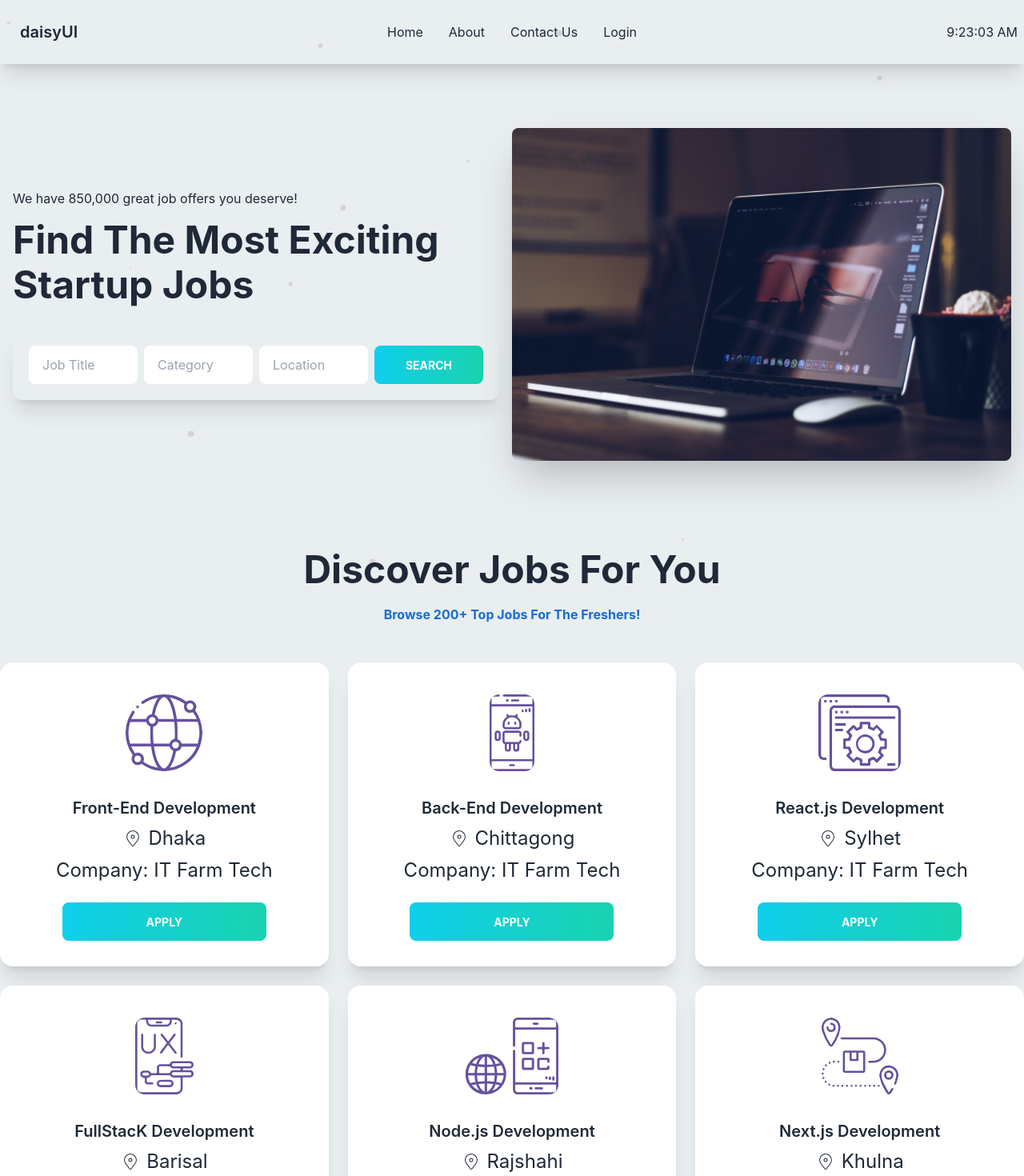
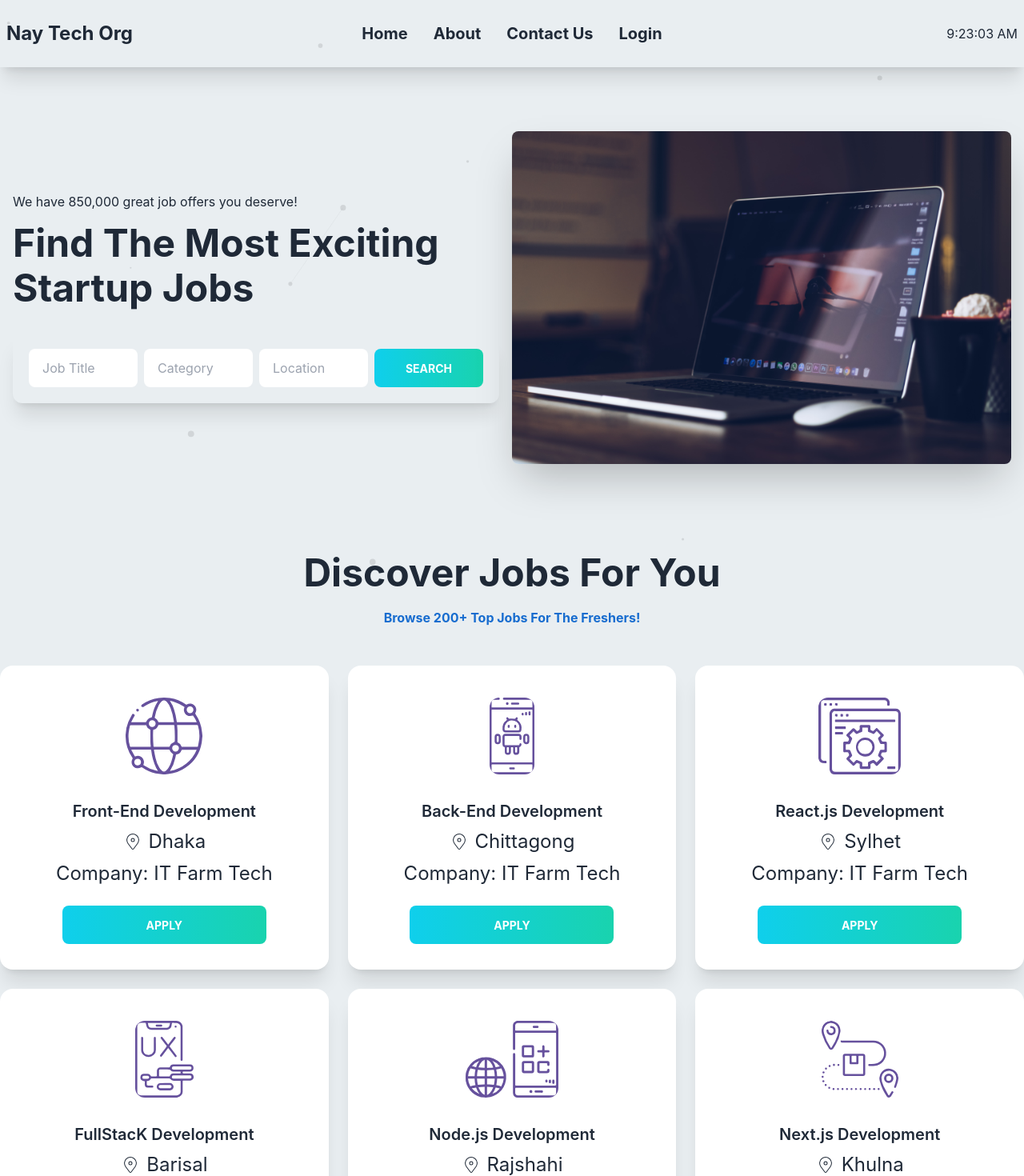
Before and after one commit to Sayeednayeem1/job-finder, a React (Create React App) app: page / in a window 1280 px wide. Shown: the top 1470 px of the page at 80% size. Built offline with nearby package versions, Linux system fonts and the light colour scheme; no server answers.

Commit message:
created ApplyForm component for Job seakers application form

```diff
--- /dev/null
+++ b/src/Pages/ApplyForm/ApplyForm.js
@@ -0,0 +1,40 @@
+import React from 'react';
+
+const ApplyForm = () => {
+    return (
+        <div>
+            <div className="hero bg-base-200">
+                <div className="hero-content flex-col lg:flex-row-reverse">
+                    <div className="text-center lg:text-left">
+                        <h1 className="text-5xl font-bold">Login now!</h1>
+                        <p className="py-6">Provident cupiditate voluptatem et in. Quaerat fugiat ut assumenda excepturi exercitationem quasi. In deleniti eaque aut repudiandae et a id nisi.</p>
+                    </div>
+                    <div className="card flex-shrink-0 w-full max-w-sm shadow-2xl bg-base-100">
+                        <div className="card-body">
+                            <div className="form-control">
+                                <label className="label">
+                                    <span className="label-text">Email</span>
+                                </label>
+                                <input type="text" placeholder="email" className="input input-bordered" />
+                            </div>
+                            <div className="form-control">
+                                <label className="label">
+                                    <span className="label-text">Password</span>
+                                </label>
+                                <input type="text" placeholder="password" className="input input-bordered" />
+                                <label className="label">
+                                    <a href="#" className="label-text-alt link link-hover">Forgot password?</a>
+                                </label>
+                            </div>
+                            <div className="form-control mt-6">
+                                <button className="btn btn-primary">Login</button>
+                            </div>
+                        </div>
+                    </div>
+                </div>
+            </div>
+        </div>
+    );
+};
+
+export default ApplyForm;
--- a/src/Pages/Home/JobsCategory/FresherJobs/FresherJob.js
+++ b/src/Pages/Home/JobsCategory/FresherJobs/FresherJob.js
@@ -1,5 +1,6 @@
 import React from 'react';
 import { CiLocationOn } from "react-icons/ci";
+import { Link } from 'react-router-dom';
 
 const FresherJob = ({ data }) => {
     const { name, location, companyName, logo } = data;
@@ -14,7 +15,7 @@ const FresherJob = ({ data }) => {
                     <p className='text-2xl flex items-center'><CiLocationOn className='mr-2' /> {location}</p>
                     <p className='text-2xl flex items-center'>Company: {companyName}</p>
                     <div className="card-actions mt-4">
-                        <input className="btn btn-primary bg-gradient-to-r from-[#0FCFEC] to-[#19D3AE] text-white font-bold border-none" value='Apply' type="text" />
+                        <Link to='/applyForm'><input className="btn btn-primary bg-gradient-to-r from-[#0FCFEC] to-[#19D3AE] text-white font-bold border-none" value='Apply' readOnly type="text" /></Link>
                     </div>
                 </div>
             </div>
--- a/src/Pages/Shared/Navbar/Navbar.js
+++ b/src/Pages/Shared/Navbar/Navbar.js
@@ -15,14 +15,14 @@ const Navbar = () => {
 
 
     const navItems = <React.Fragment>
-        <li><Link to='/'>Home</Link></li>
-        <li><Link to='/about'>About</Link></li>
-        <li><Link to='/contactUs'>Contact Us</Link></li>
+        <li className="text-xl font-bold"><Link to='/'>Home</Link></li>
+        <li className="text-xl font-bold"><Link to='/about'>About</Link></li>
+        <li className="text-xl font-bold"><Link to='/contactUs'>Contact Us</Link></li>
         {
             user?.uid ?
-                <li><button onClick={handleLogout}>Log Out</button></li>
+                <li className="text-xl font-bold"><button onClick={handleLogout}>Log Out</button></li>
                 :
-                <li><Link to='/login'>Login</Link></li>
+                <li className="text-xl font-bold"><Link to='/login'>Login</Link></li>
         }
     </React.Fragment>
 
@@ -39,7 +39,7 @@ const Navbar = () => {
                                 {navItems}
                             </ul>
                         </div>
-                        <a className="btn btn-ghost normal-case text-xl">daisyUI</a>
+                        <Link to="/" className='md:text-2xl font-bold'>Nay Tech Org</Link>
                     </div>
                     <div className="navbar-center hidden lg:flex">
                         <ul className="menu menu-horizontal px-1">
@@ -49,9 +49,9 @@ const Navbar = () => {
                     <div className="navbar-end">
                         {
                             user?.displayName ?
-                                <h1 className='font-bold'>{user?.displayName}</h1>
+                                <h1 className='text-xl font-bold'>{user?.displayName}</h1>
                                 :
-                                <Time></Time>
+                                <Time className="text-xl font-bold"></Time>
                         }
                     </div>
                 </div>
--- a/src/Router/Router.js
+++ b/src/Router/Router.js
@@ -1,5 +1,6 @@
 import { createBrowserRouter } from "react-router-dom";
 import Main from "../layout/Main";
+import ApplyForm from "../Pages/ApplyForm/ApplyForm";
 import About from "../Pages/Home/About/About";
 import ContactUs from "../Pages/Home/ContactUs/ContactUs";
 import Home from "../Pages/Home/Home/Home";
@@ -32,6 +33,10 @@ export const router = createBrowserRouter([
                 path: '/register',
                 element: <Register></Register>
             },
+            {
+                path: '/applyForm',
+                element: <ApplyForm></ApplyForm>
+            }
         ]
     }
 ])
```
